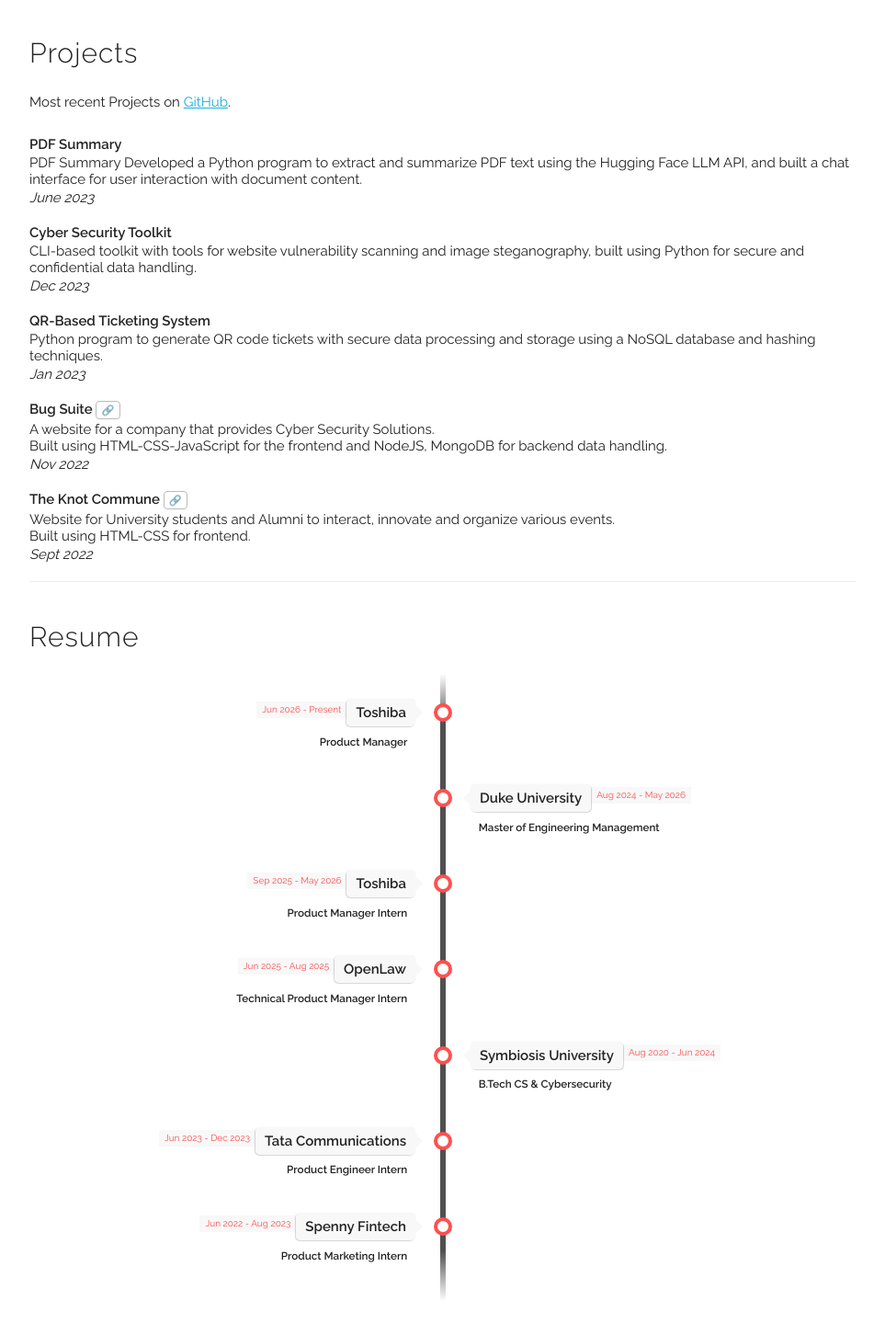
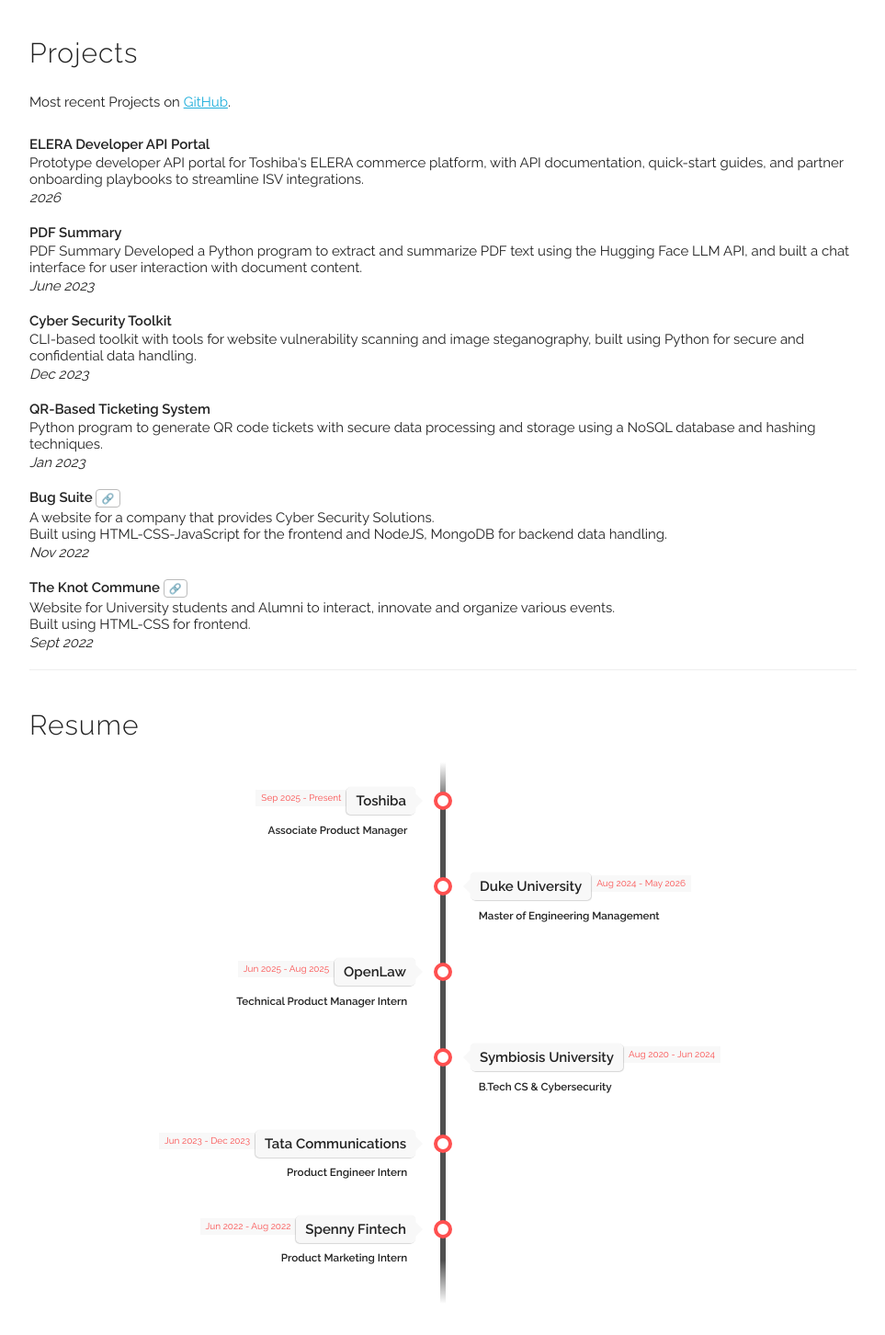
Before and after one commit to hrishikeshdeshpande111/PortfolioWebsite, a plain HTML site: page index.html in a window 1280 px wide. Shown: the part 987-2439 px from the top of the page at 92% size, without its empty margins (158-1121 px from the left). Drawn offline with Linux system fonts and the light colour scheme.

Commit message:
Update portfolio: current role, projects, resume

```diff
--- a/index.html
+++ b/index.html
@@ -59,16 +59,12 @@
           </div>
           <div class="nine columns main-description">
               <h1>Hrishikesh Deshpande</h1>
-              <p>Product Manager at Toshiba</p>
+              <p>Associate Product Manager at Toshiba</p>
               <p>Master of Engineering Management, Duke University</p>
               <p>Bachelor of Technology in Computer Science & Cybersecurity, Symbiosis University</p>
               <p></p>
               <p>hrishikeshdeshpande111@gmail.com</p>
               <p>
-                <span onclick="window.open('https://twitter.com/risicase')" style="cursor: pointer">
-                  <i class="fa fa-twitter" aria-hidden="true"></i>
-                </span>
-
                 <span onclick="window.open('https://www.linkedin.com/in/hrishiksh')" style="cursor: pointer">
                   <i class="fa fa-linkedin-square" aria-hidden="true"></i>
                 </span>
@@ -98,7 +94,7 @@
   <div class="docs-section" id="bio">
     <h4>Bio</h4>
     <p>
-        I am a Product Manager at Toshiba and a Master of Engineering Management graduate from Duke University, with a strong foundation in computer science and cybersecurity. I enjoy working at the intersection of technology and business, focusing on product management, AI integration, and strategy. My experience ranges from launching APIs and building LLM-powered agents to driving GTM strategies and conducting user research. I am passionate about creating impactful, user-centric solutions that solve complex real-world problems.
+        I am an Associate Product Manager at Toshiba and a Master of Engineering Management graduate from Duke University, with a strong foundation in computer science and cybersecurity. I enjoy working at the intersection of technology and business, focusing on product management, AI integration, and strategy. My experience ranges from launching APIs and building LLM-powered agents to driving GTM strategies and conducting user research. I am passionate about creating impactful, user-centric solutions that solve complex real-world problems.
     </p>
   </div>
 
@@ -127,6 +123,15 @@
 
       <div class="tab-pane active" id="papers-sel">
 
+        <div class="paper">
+            <p class="title"><b>ELERA Developer API Portal</b>
+            </p>
+            <p>Prototype developer API portal for Toshiba's ELERA commerce platform, with API documentation, quick-start guides, and partner onboarding playbooks to streamline ISV integrations.</p>
+            <p><i>2026</i></p>
+             <div class="paper-buttons">
+
+                     </div>
+                  </div>
 
         <div class="paper">
             <p class="title"><b>PDF Summary</b>
@@ -202,9 +207,9 @@
         <div class="direction-l">
           <div class="flag-wrapper">
             <span class="flag">Toshiba</span>
-            <span class="time-wrapper"><span class="time">Jun 2026 - Present</span></span>
+            <span class="time-wrapper"><span class="time">Sep 2025 - Present</span></span>
           </div>
-          <div class="desc"><b>Product Manager</b></div>
+          <div class="desc"><b>Associate Product Manager</b></div>
         </div>
       </li>
 
@@ -215,16 +220,6 @@
             <span class="time-wrapper"><span class="time">Aug 2024 - May 2026</span></span>
           </div>
           <div class="desc"><b>Master of Engineering Management</b></div>
-        </div>
-      </li>
-
-      <li>
-        <div class="direction-l">
-          <div class="flag-wrapper">
-            <span class="flag">Toshiba</span>
-            <span class="time-wrapper"><span class="time">Sep 2025 - May 2026</span></span>
-          </div>
-          <div class="desc"><b>Product Manager Intern</b></div>
         </div>
       </li>
 
@@ -262,7 +257,7 @@
         <div class="direction-l">
           <div class="flag-wrapper">
             <span class="flag">Spenny Fintech</span>
-            <span class="time-wrapper"><span class="time">Jun 2022 - Aug 2023</span></span>
+            <span class="time-wrapper"><span class="time">Jun 2022 - Aug 2022</span></span>
           </div>
           <div class="desc"><b>Product Marketing Intern</b></div>
         </div>
@@ -281,9 +276,6 @@
             hrishikeshdeshpande111@gmail.com
           </div>
           <div class="four columns">
-            <span onclick="window.open('https://twitter.com/risicase')" style="cursor: pointer">
-              <i class="fa fa-twitter" aria-hidden="true"></i>
-            </span>
             <span onclick="window.open('https://www.linkedin.com/in/hrishiksh')" style="cursor: pointer">
               <i class="fa fa-linkedin-square" aria-hidden="true"></i>
             </span>
```
Also changed, not shown: 1 other file.
